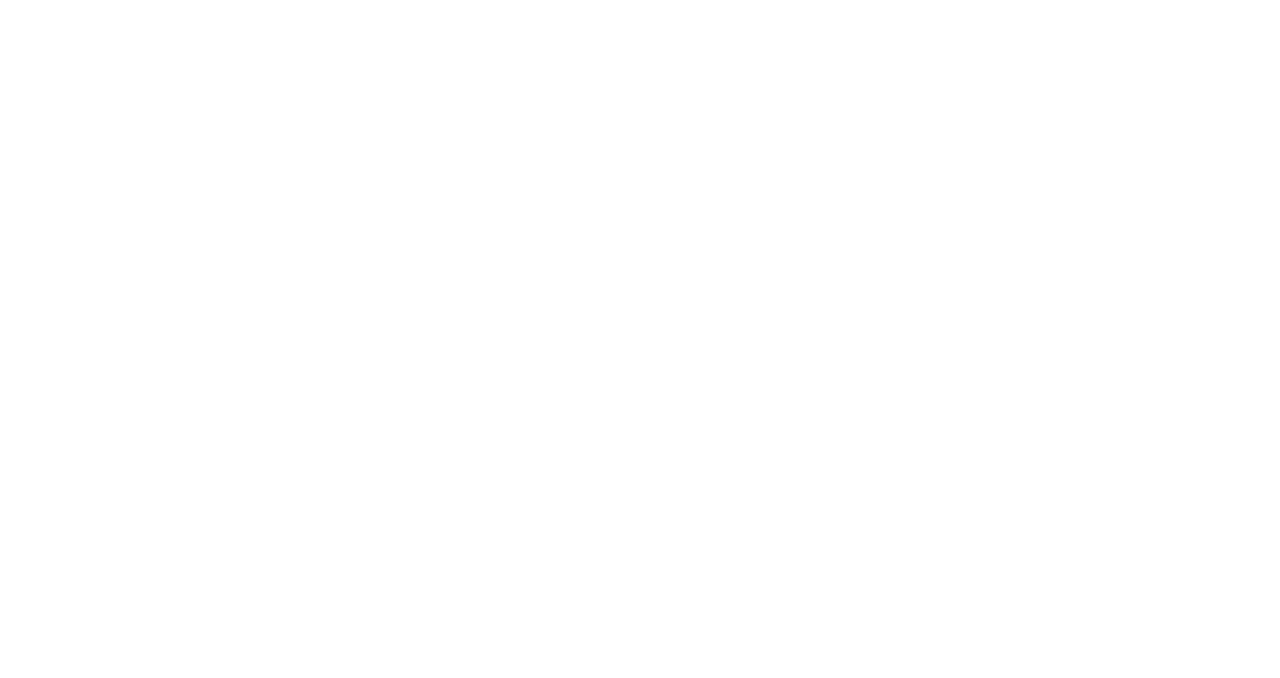
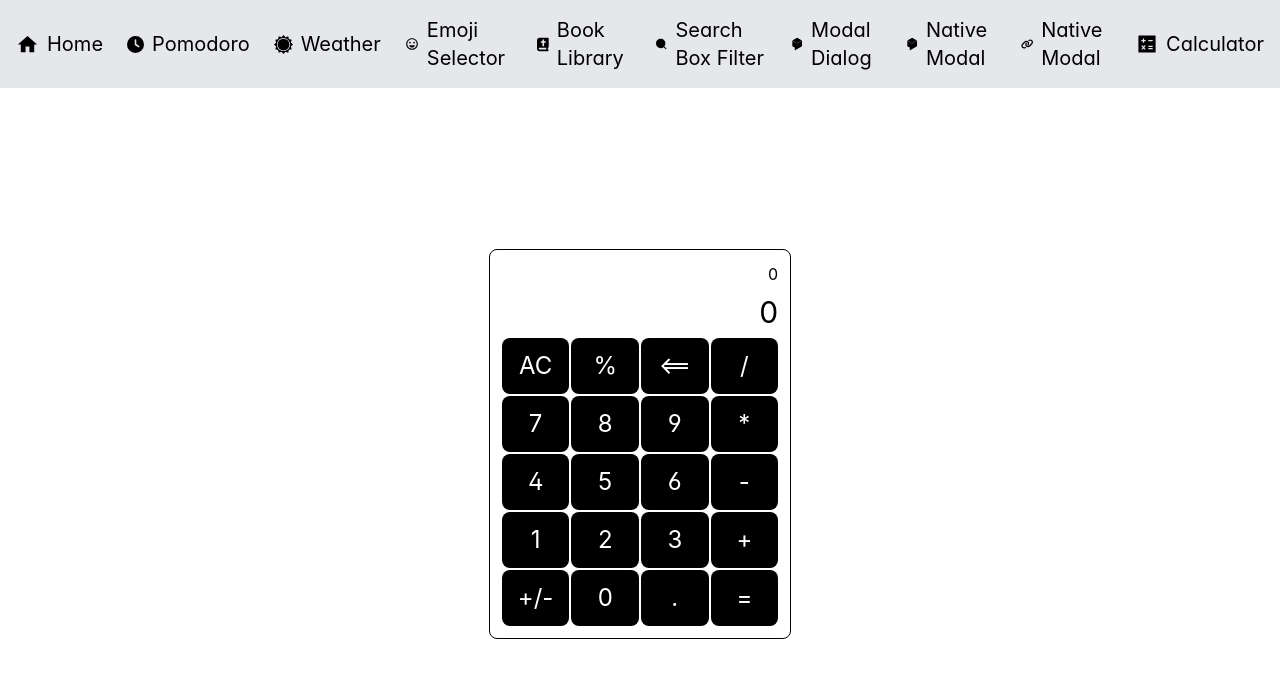
Before and after one commit to passerajose/js-react-tailwind-proyectitos, a React (Vite) app: page /calculadora in a window 1280 px wide. Before the commit this address had no page. Shown: the top 678 px of the page. Built offline with nearby package versions, Linux system fonts and the light colour scheme.

Commit message:
implement calculator

```diff
--- a/src/app/router/AppRouter.jsx
+++ b/src/app/router/AppRouter.jsx
@@ -17,6 +17,7 @@
 import { NativeModalHome } from "../../features/native-modal/components/NativeModalHome.jsx";
 import { AcortadorUrl } from "../../features/acortador-url/components/AcortadorUrl.jsx";
 import { RedirectUrl } from "../../features/acortador-url/components/RedirectUrl.jsx";
+import Calculadora from "../../features/calculadora/components/Calculadora.jsx";
 
 function AppRouter() {
   // Para mensajes Toast
@@ -81,6 +82,10 @@
               path="/acortador-url"
               element={<AcortadorUrl showMessage={showMessage} />}
             />
+            <Route
+              path="/calculadora"
+              element={<Calculadora showMessage={showMessage} />}
+            ></Route>
           </Route>
         </Routes>
       </BookProvider>
--- /dev/null
+++ b/src/features/calculadora/components/Calculadora.jsx
@@ -0,0 +1,130 @@
+import React, { useEffect, useReducer } from "react";
+
+const Calculadora = ({ showMessage }) => {
+  const isNumeric = (val) => !isNaN(val) && val.trim() !== "";
+  const arrButtons = [
+    "AC",
+    "%",
+    "<==",
+    "/",
+    "7",
+    "8",
+    "9",
+    "*",
+    "4",
+    "5",
+    "6",
+    "-",
+    "1",
+    "2",
+    "3",
+    "+",
+    "+/-",
+    "0",
+    ".",
+    "=",
+  ];
+  const [state, dispatch] = useReducer(
+    (state, action) => {
+      if (isNumeric(action.type)) {
+        // el . se considera como nro también
+        return {
+          ...state,
+          operation: state.operation + action.type,
+          lastSymbol: state.lastSymbol + action.type,
+        };
+      }
+
+      switch (action.type) {
+        case "%":
+        case "/":
+        case "*":
+        case "+":
+          if (isNumeric(state.lastSymbol)) {
+            return {
+              ...state,
+              operation: state.operation + action.type,
+              lastSymbol: action.type,
+            };
+          }
+          return state;
+        case "-":
+          if (isNumeric(state.lastSymbol)) {
+            return {
+              ...state,
+              operation: state.operation + action.type,
+              lastSymbol: action.type,
+            };
+          }
+          return state;
+        case "AC":
+          return {
+            operation: "",
+            resultado: 0,
+            currentOperator: "",
+            lastSymbol: "",
+          };
+        case "+/-":
+          return state;
+        case "=":
+          try {
+            const expresion = state.operation.replace(/%/g, "/100");
+            // console.log(expresion);
+            const result_str = eval(expresion).toString();
+            return {
+              operation: result_str,
+              lastSymbol: result_str,
+            };
+          } catch (error) {
+            showMessage("error", "Error", "Invalid operation");
+            return state;
+          }
+
+        case "<==":
+          try {
+            return {
+              ...state,
+              operation: state.operation.slice(0, -1),
+              lastSymbol: state.lastSymbol.slice(0, -1),
+            };
+          } catch (error) {
+            // showMessage("error", "Error", "Invalid operation");
+            return state;
+          }
+          return state;
+
+        default:
+          return state;
+      }
+    },
+    { operation: "", lastSymbol: "" },
+  );
+
+  useEffect(() => {
+    console.log(state);
+  }, [state]);
+
+  return (
+    <div className="m-auto flex flex-col gap-2 border p-3 rounded-lg">
+      <div className="flex justify-end overflow-x-auto">
+        <p>{state.operation.length > 0 ? state.operation : "0"}</p>
+      </div>
+      <div className="flex justify-end text-3xl overflow-x-auto">
+        <p>{isNumeric(state.lastSymbol) ? state.lastSymbol : "0"}</p>
+      </div>
+      <div className="grid grid-cols-4 gap-0.5">
+        {arrButtons.map((b) => (
+          <button
+            key={crypto.randomUUID()}
+            onClick={() => dispatch({ type: b })}
+            className="bg-black text-white text-center text-2xl px-4 py-3 cursor-pointer rounded-lg"
+          >
+            {b}
+          </button>
+        ))}
+      </div>
+    </div>
+  );
+};
+
+export default Calculadora;
--- a/src/features/home/components/Navbar.jsx
+++ b/src/features/home/components/Navbar.jsx
@@ -6,6 +6,7 @@
 import { RiSearchFill } from "react-icons/ri";
 import { SiDialogflow } from "react-icons/si";
 import { FaLink } from "react-icons/fa6";
+import { AiFillCalculator } from "react-icons/ai";
 
 const Navbar = () => {
   return (
@@ -63,6 +64,11 @@
           <FaLink size={22} /> Native Modal
         </Link>
       </div>
+      <div className="flex items-center gap-2">
+        <Link className="flex flex-row items-center gap-2" to="/calculadora">
+          <AiFillCalculator size={22} /> Calculator
+        </Link>
+      </div>
     </div>
   );
 };
```
